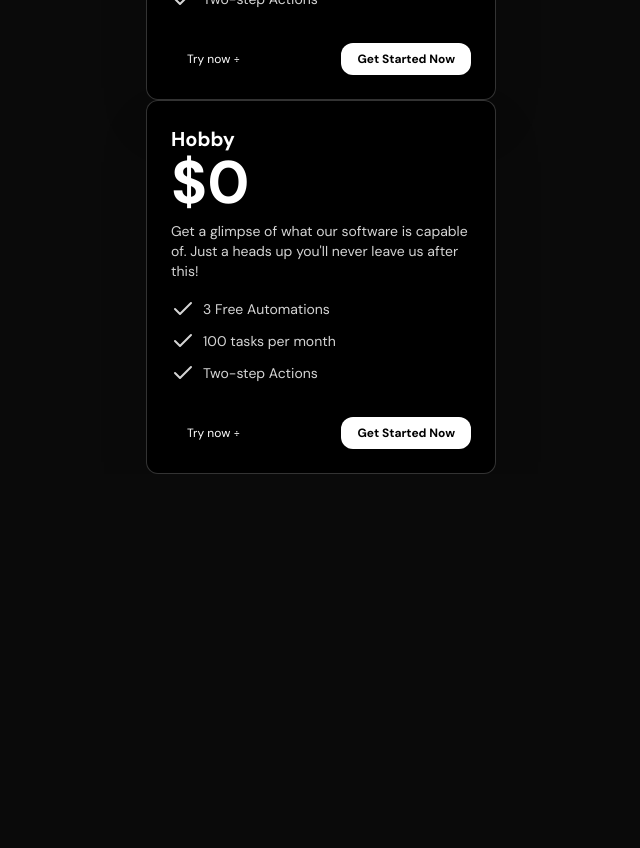
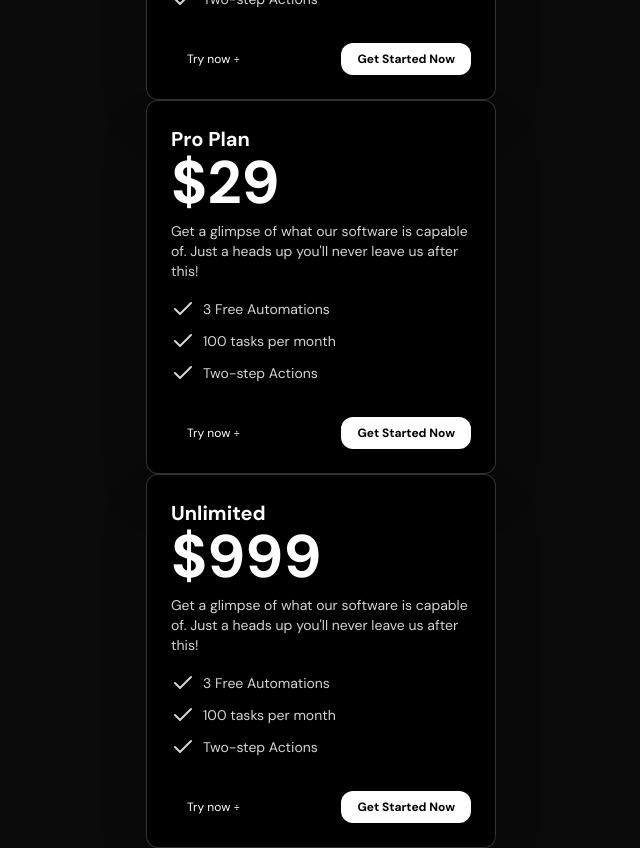
Before and after one commit to anishsoni29/SynchroSphere, a Next.js app: page / in a window 1280 px wide. Shown: the part 3860-4708 px from the top of the page, without its empty margins (319-959 px from the left). Before the commit the page ends 4334 px from the top, so only its background shows below. Built offline with nearby package versions, Linux system fonts and the light colour scheme.

Commit message:
added the pro and unlimited plans

```diff
--- a/src/app/page.tsx
+++ b/src/app/page.tsx
@@ -102,8 +102,55 @@
               translateZ="50"
               className="text-xl font-bold text-neutral-600 dark:text-white"
             >
-              Hobby
-              <h2 className="text-6xl "> $0</h2>
+              Pro Plan
+              <h2 className="text-6xl "> $29</h2>
+            </CardItem>
+            <CardItem
+              translateZ="60"
+              className="text-neutral-500 text-sm max-w-sm mt-2 dark:text-neutral-300"
+            >
+              Get a glimpse of what our software is capable of. Just a heads up{" "}
+              {"you'll"} never leave us after this!
+              <ul className="my-4 flex flex-col gap-2">
+                <li className="flex items-center gap-2">
+                  <CheckIcon /> 3 Free Automations
+                </li>
+                <li className="flex items-center gap-2">
+                  <CheckIcon /> 100 tasks per month
+                </li>
+                <li className="flex items-center gap-2">
+                  <CheckIcon /> Two-step Actions
+                </li>
+              </ul>
+            </CardItem>
+            <div className="flex justify-between items-center mt-8">
+              <CardItem
+                translateZ={20}
+                as="button"
+                className="px-4 py-2 rounded-xl text-xs font-normal dark:text-white"
+              >
+                {" "}
+                Try now ÷{" "}
+              </CardItem>
+              <CardItem
+                translateZ={20}
+                as="button"
+                className="px-4 py-2 rounded-xl bg-black dark:bg-white dark:text-black text-white text-xs font-bold"
+              >
+                {" "}
+                Get Started Now
+              </CardItem>
+            </div>
+          </CardBody>
+        </CardContainer>
+        <CardContainer className="inter-var">
+          <CardBody className="bg-gray-50 relative group/card dark: hover: shadow-2xl dark:hover:shadow-neutral-500/[0.1] dark:bg-black dark:border-white/[0.2] border-black/[0.1] w-full md:!w-[350px] h-auto rounded-xl p-6 border">
+            <CardItem
+              translateZ="50"
+              className="text-xl font-bold text-neutral-600 dark:text-white"
+            >
+              Unlimited
+              <h2 className="text-6xl "> $999</h2>
             </CardItem>
             <CardItem
               translateZ="60"
```
